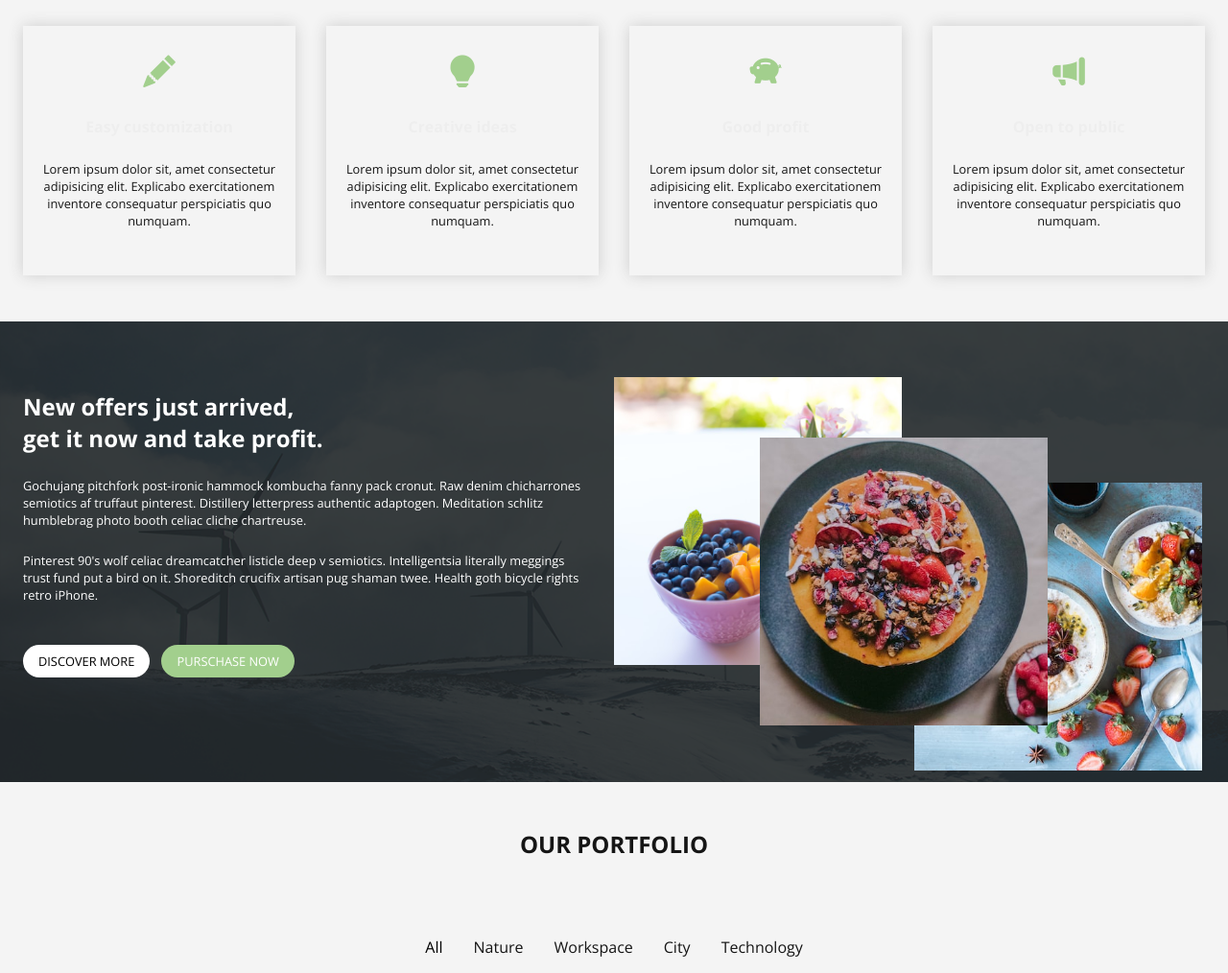
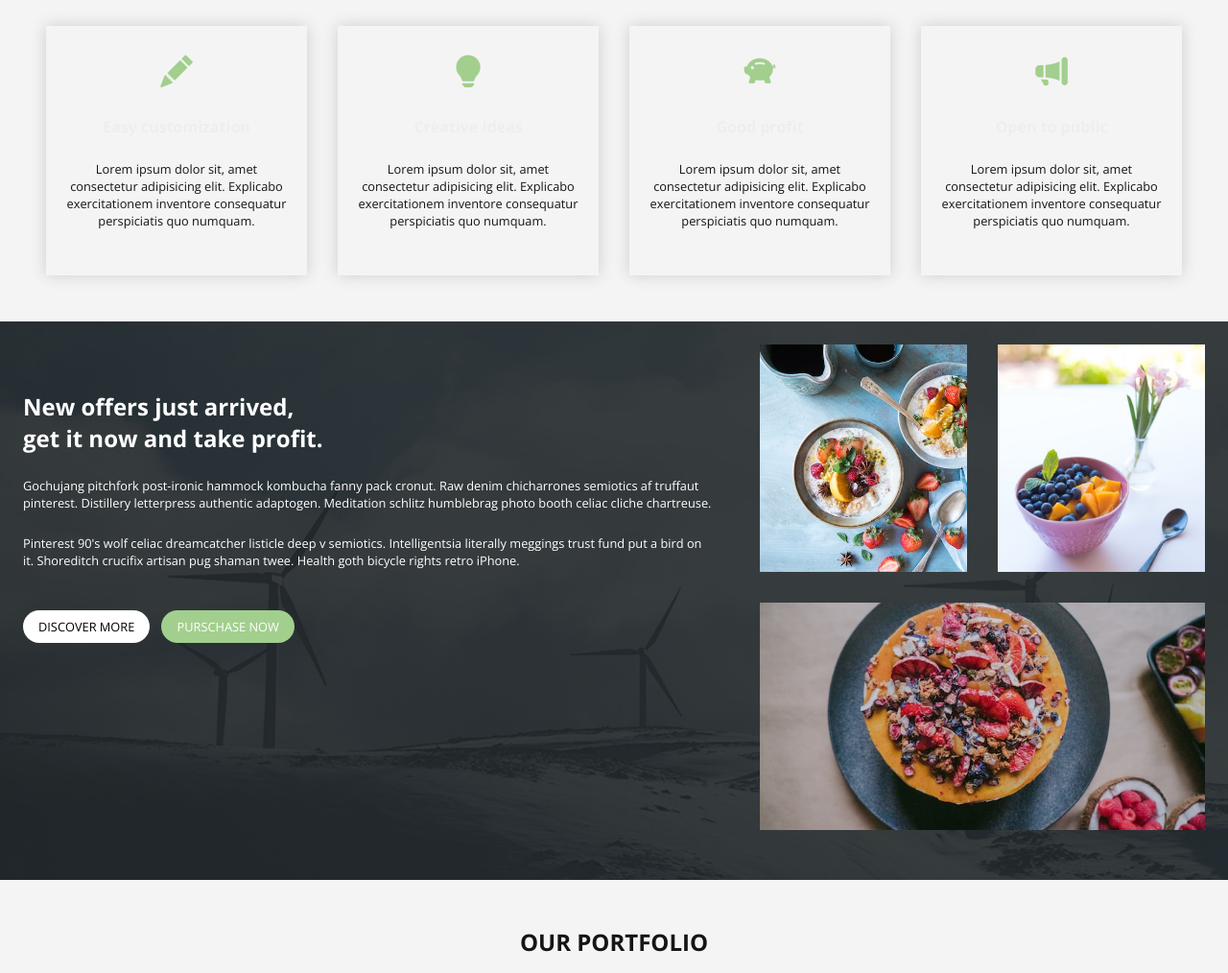
Before and after one commit to AndriusStravinskas/HTML_CSS_Paskaitos_Ir_Praktika, a plain HTML site: page HTML I CSS ATSISKAITYMAS/index.html in a window 1280 px wide. Shown: the part 866-1880 px from the top of the page at 96% size. Drawn offline with nearby package versions, Linux system fonts and the light colour scheme.

Commit message:
Sutvarkytas Meteor webas

```diff
--- a/HTML I CSS ATSISKAITYMAS/index.html
+++ b/HTML I CSS ATSISKAITYMAS/index.html
@@ -34,7 +34,7 @@
     </div>
 
     <main class="container">
-      <section class="mx-4 my-5 about-us">
+      <section class="mx-5 my-5 about-us">
         <h2>What we do</h2>
         <div class="about-us__content">
           <div class="pt-4 text-center about-us__card box-shadow">
@@ -62,13 +62,13 @@
 
       <section class="offers">
         <div class="offers__box">
-          <div class="box--1">
+
             <div class="offers__text py-5 px-4">
               <h2 class="text-white py-4">New offers just arrived, <br> get it now and take profit.</h2>
               <p class="text-white h6 pb-4">Gochujang pitchfork post-ironic hammock kombucha fanny pack cronut. Raw denim chicharrones semiotics af truffaut pinterest. Distillery letterpress authentic adaptogen. Meditation schlitz humblebrag photo booth celiac cliche chartreuse.</p>
               <p class="text-white h6">Pinterest 90's wolf celiac dreamcatcher listicle deep v semiotics. Intelligentsia literally meggings trust fund put a bird on it. Shoreditch crucifix artisan pug shaman twee. Health goth bicycle rights retro iPhone.
               </p>
-            </div>
+
           </div>
 
           <div class="offers__btn px-4">
@@ -76,11 +76,17 @@
             <a href="" class="bg-green px-3 py-2 btn-radius btn__hover--white text-white upcase h6">Purschase Now</a>
           </div>
         </div>
-          <div class="box--2">
-            <div class="offers__images my-5">
-              <img src="./img/desertas1.jpg" alt="" class="offers__images--img first-images">
-              <img src="./img/desertas2.jpg" alt="" class="offers__images--img second-images">
-              <img src="./img/desertas3.jpg" alt="" class="offers__images--img third-images">
+          <div class="offers__box--box-2">
+            <div class="offers__images m-4 ">
+              <div class="offers__images--first-images">
+                <img src="./img/desertas1.jpg" alt="" class="offers__images--img first-images">
+              </div>
+              <div class="offers__images--second-images">
+                <img src="./img/desertas2.jpg" alt="" class="offers__images--img second-images">
+              </div>
+              <div class="offers__images--third-images">
+                <img src="./img/desertas3.jpg" alt="" class="offers__images--img third-images">
+              </div>
             </div>
           </div>
 
@@ -117,8 +123,8 @@
               <h3 class="pb-3">Delicioius Food Served</h3>
 
               <p>Posted: George / Date: 11 Aug 2022 / Category: Design</p> <br>
-              <p class="">Lorem ipsum dolor, sit amet consectetur adipisicing elit. Ea enim maiores, distinctio velit id provident in. Est mollitia quam eligendi expedita ut modi, omnis corrupti animi impedit labore ea itaque!</p> <br>
-              <p>Lorem ipsum dolor sit amet consectetur adipisicing elit. Porro pariatur ducimus facere suscipit, libero dignissimos, perspiciatis asperiores esse voluptas voluptatum, sint eius! Corporis beatae nesciunt voluptate culpa. Quam, animi in?</p>
+              <p class="h6 pr-3">Lorem ipsum dolor, sit amet consectetur adipisicing elit. Ea enim maiores, distinctio velit id provident in. Est mollitia quam eligendi expedita ut modi, omnis corrupti animi impedit labore ea itaque!</p> <br>
+              <p class="h6 pr-3">Lorem ipsum dolor sit amet consectetur adipisicing elit. Porro pariatur ducimus facere suscipit, libero dignissimos, perspiciatis asperiores esse voluptas voluptatum, sint eius! Corporis beatae nesciunt voluptate culpa. Quam, animi in?</p>
             </div>
           </div>
           <div class="blog__content__box-2">
@@ -127,7 +133,7 @@
               <div class="blog__content__box-sm__text text-white pl-3 pt-3">
                 <h3 class="pb-3">Delicioius Food Served</h3>
                 <p>Posted: George / Date: 11 Aug 2022 / Category: Design</p> <br>
-                <p class="">Lorem ipsum dolor, sit amet consectetur adipisicing elit. Ea enim maiores, distinctio velit id provident in. Est mollitia quam eligendi expedita ut modi, omnis corrupti animi impedit labore ea itaque!</p> <br>
+                <p class="h6 pr-3">Lorem ipsum dolor, sit amet consectetur adipisicing elit. Ea enim maiores, distinctio velit id provident in. Est mollitia quam eligendi expedita ut modi, omnis corrupti animi impedit labore ea itaque!</p> <br>
               </div>
             </div>
 
@@ -136,7 +142,7 @@
             <div class="blog__content__box-sm__text text-white pl-3 pt-3">
                 <h3 class="pb-3">Delicioius Food Served</h3>
                 <p>Posted: George / Date: 11 Aug 2022 / Category: Design</p> <br>
-                <p class="">Lorem ipsum dolor, sit amet consectetur adipisicing elit. Ea enim maiores, distinctio velit id provident in. Est mollitia quam eligendi expedita ut modi, omnis corrupti animi impedit labore ea itaque!</p> <br>
+                <p class="h6 pr-3">Lorem ipsum dolor, sit amet consectetur adipisicing elit. Ea enim maiores, distinctio velit id provident in. Est mollitia quam eligendi expedita ut modi, omnis corrupti animi impedit labore ea itaque!</p> <br>
 
               </div>
             </div>
@@ -152,11 +158,13 @@
         <img src="./img/map.jpg" alt="" class="content--images">
         <div class="content__form">
           <form action="">
-            <fieldset class="border-none form--input-text-email">
-              <input type="text" name="" id="" class="form--name p-3 input-bg-clr border-none" placeholder="Your name..." required>
-              <input type="email" name="" id="" class="form--email p-3 input-bg-clr border-none" placeholder="Your email..." required>
+            <fieldset class="border-none form__input--box">
+              <div class="input--box-text-email">
+                <input type="text" name="" id="" class="form--name p-3 input-bg-clr border-none" placeholder="Your name..." required>
+                <input type="email" name="" id="" class="form--email p-3 input-bg-clr border-none" placeholder="Your email..." required>
+              </div>
               <textarea name="" id="" cols="30" rows="10" class="form--textarea input-bg-clr border-none pl-3 pt-2" placeholder="Your message..."></textarea>
-              <input type="submit" name="" value="SEND MESSAGE" id="" class="form--submit bg-green text-center p-2 btn-radius">
+              <input type="submit" name="" value="SEND MESSAGE" id="" class="form--submit bg-green text-center p-3 btn-radius text-white border-none">
             </fieldset>
           </form>
         </div>
--- a/HTML I CSS ATSISKAITYMAS/styles/components/footer.css
+++ b/HTML I CSS ATSISKAITYMAS/styles/components/footer.css
@@ -8,26 +8,34 @@
   display: flex;
   flex-direction: column;
   gap: 2rem;
+  justify-content: center;
 }
 
 .content--images {
-  width: 100%;
-  aspect-ratio: 2;
+
+
 }
 
 .content__form {
   display: flex;
   flex-direction: column;
+  justify-content: space-around;
 }
 
-.form--input-text-email {
+.form__input--box {
+  display: flex;
+  flex-direction: column;
+  gap: 2rem;
+}
+
+.input--box-text-email {
   display: flex;
   flex-direction: column;
   gap: 2rem;
 }
 
 .form--submit {
-  width: 8rem;
+  width: 9rem;
   cursor: pointer;
 }
 
@@ -36,3 +44,17 @@
   justify-content: center;
   gap: 1rem;
 }
+
+@media screen and (min-width: 992px) {
+  .contact-us__content {
+    flex-direction: row;
+
+  }
+  .input--box-text-email{
+    flex-direction: row;
+  }
+
+  .content__form {
+
+  }
+}
--- a/HTML I CSS ATSISKAITYMAS/styles/section/aboutus.css
+++ b/HTML I CSS ATSISKAITYMAS/styles/section/aboutus.css
@@ -18,6 +18,7 @@
 }
 
 .about-us__card {
+  max-width: 300px;
   cursor: pointer;
 }
 
--- a/HTML I CSS ATSISKAITYMAS/styles/section/offers.css
+++ b/HTML I CSS ATSISKAITYMAS/styles/section/offers.css
@@ -2,10 +2,10 @@
 
 .offers {
   background-image: url(../../img/what-we-do-bg.png);
-  width: 100%;
-  height: 100vh;
   background-size: cover;
   aspect-ratio: 1;
+  display: grid;
+  grid-template: repeat(2, 1fr)/1fr;
 }
 
 .btn__hover--black:hover {
@@ -19,244 +19,62 @@
 }
 
 .offers__images {
-  position: relative;
-  width: 500px;
-
+  display: grid;
+  grid-template: repeat(3, 1fr) / 1fr;
+  gap: 2rem;
+  align-items: center;
+  min-width: 200px;
 }
 
-.offers__images--img {
-  position: absolute;
-  width: 300px;
-  height: 200px;
-  object-fit: cover;
-  aspect-ratio: 1;
-
+.offers__images--first-images, .offers__images--second-images, .offers__images--third-images {
+  width: 100%;
+  height: 100%;
 }
 
-.first-images {
-  top: 120px;
-  left: 313px;
-}
-
-.second-images {
-  top: 220px;
-  left: 73px;
-}
-
-.third-images {
-  top: 73px;
-  left: 152px;
-}
-
-.first-images:hover {
-  z-index: 1;
-}
-
-.second-images:hover {
-  z-index: 1;
-}
-
-.third-images:hover {
-  z-index: 1;
-}
-
-@media screen and (min-width: 768px) {
-  .offers__images--img {
-    position: absolute;
-    width: 400px;
-    height: 280px;
-    object-fit: cover;
-    aspect-ratio: 1;
-
-  }
-
-  .first-images {
-    top: 120px;
-    left: 313px;
-  }
-
-  .second-images {
-    top: 170px;
-    left:33px;
-  }
-
-  .third-images {
-    top: 73px;
-    left: 152px;
-  }
-
-}
-
-@media screen and (min-width: 840px) {
-  .offers__images--img {
-    position: absolute;
-    width: 500px;
-    height: 340px;
-    object-fit: cover;
-    aspect-ratio: 1;
-
-  }
-
-  .first-images {
-    top: 120px;
-    left: 313px;
-  }
-
-  .second-images {
-    top: 150px;
-    left: 23px;
-  }
-
-  .third-images {
-    top: 13px;
-    left: 152px;
-  }
-
+.first-images, .second-images, .third-images {
+  width: 100%;
+  height: 100%;
+  object-fit: cover;
 }
 
 
-
-@media screen and (min-width: 1010px) {
-  .offers {
+@media screen and (min-width:576px) {
+  .offers__images {
     display: grid;
-    grid-template: 1fr / 1fr 2fr;
-    height: 60vh;
+    grid-template: repeat(2, 1fr) / repeat(2, 1fr);
   }
 
-  .offers__images--img {
-    position: absolute;
-    width: 300px;
-    height: 200px;
-    object-fit: cover;
-    aspect-ratio: 1;
-
+  .offers__images--third-images {
+    grid-column: 1/3;
   }
 
-  .first-images {
-    top: 120px;
-    left: 313px;
-  }
-
-  .second-images {
-    top: 220px;
-    left: 73px;
-  }
-
-  .third-images {
-    top: 73px;
-    left: 152px;
+  .first-images, .second-images, .third-images {
+    width: 100%;
+    height: 100%;
+    aspect-ratio: 2;
   }
 }
 
-@media screen and (min-width: 1270px) {
+@media screen and (min-width:768px) {
   .offers {
     display: grid;
-    grid-template: 1fr / repeat(2, 1fr);
-  }
-
-  .offers__images--img {
-    position: absolute;
-    width: 300px;
-    height: 300px;
-    object-fit: cover;
-    aspect-ratio: 1;
-
-  }
-
-  .first-images {
-    top: 120px;
-    left: 313px;
-  }
-
-  .second-images {
-    top: 10px;
-    left: 0px;
-  }
-
-  .third-images {
-    top: 73px;
-    left: 152px;
-  }
-
-}
-
-@media screen and (min-width: 1460px) {
-  .offers__images--img {
-    position: absolute;
-    width: 400px;
-    height: 300px;
-    object-fit: cover;
-    aspect-ratio: 1;
-
-  }
-
-  .first-images {
-    top: 120px;
-    left: 313px;
-  }
-
-  .second-images {
-    top: 10px;
-    left: 0px;
-  }
-
-  .third-images {
-    top: 73px;
-    left: 152px;
+    grid-template: 1fr/repeat(2, 1fr);
+    aspect-ratio: 1.7;
   }
 }
 
-
-
-@media screen and (max-width: 640px) {
-  .offers__images--img {
-    position: absolute;
-    width: 200px;
-    height: 200px;
-    object-fit: cover;
-    aspect-ratio: 1;
-
+@media screen and (min-width:1200px) {
+  .offers {
+    display: flex;
+    grid-template: 1fr/repeat(2, 1fr);
+    aspect-ratio: 2.2;
   }
 
-  .first-images {
-    top: 120px;
-    left: 313px;
+  .offers__box {
+    flex: 1.5;
   }
 
-  .second-images {
-    top: 220px;
-    left: 73px;
-  }
-
-  .third-images {
-    top: 73px;
-    left: 152px;
-  }
-
-}
-
-@media screen and (max-width: 540px) {
-  .offers__images--img {
-    position: absolute;
-    width: 150px;
-    height: 150px;
-    object-fit: cover;
-    aspect-ratio: 1;
-
-  }
-
-  .first-images {
-    top: 120px;
-    left: 240px;
-  }
-
-  .second-images {
-    top: 155px;
-    left: 73px;
-  }
-
-  .third-images {
-    top: 73px;
-    left: 152px;
+  .offers__box--box-2 {
+    flex: 1;
   }
 }
--- a/HTML I CSS ATSISKAITYMAS/styles/section/portfolio.css
+++ b/HTML I CSS ATSISKAITYMAS/styles/section/portfolio.css
@@ -21,7 +21,7 @@
   gap: 2rem;
 }
 
-@media screen and (min-width: 920px) {
+@media screen and (min-width: 992px) {
   .portfolio__images {
     display: grid;
     grid-template: repeat(3, 1fr) / repeat(3, 1fr);
```
Also changed, not shown: HTML I CSS ATSISKAITYMAS/styles/section/blog.css (+6 -49 lines).
